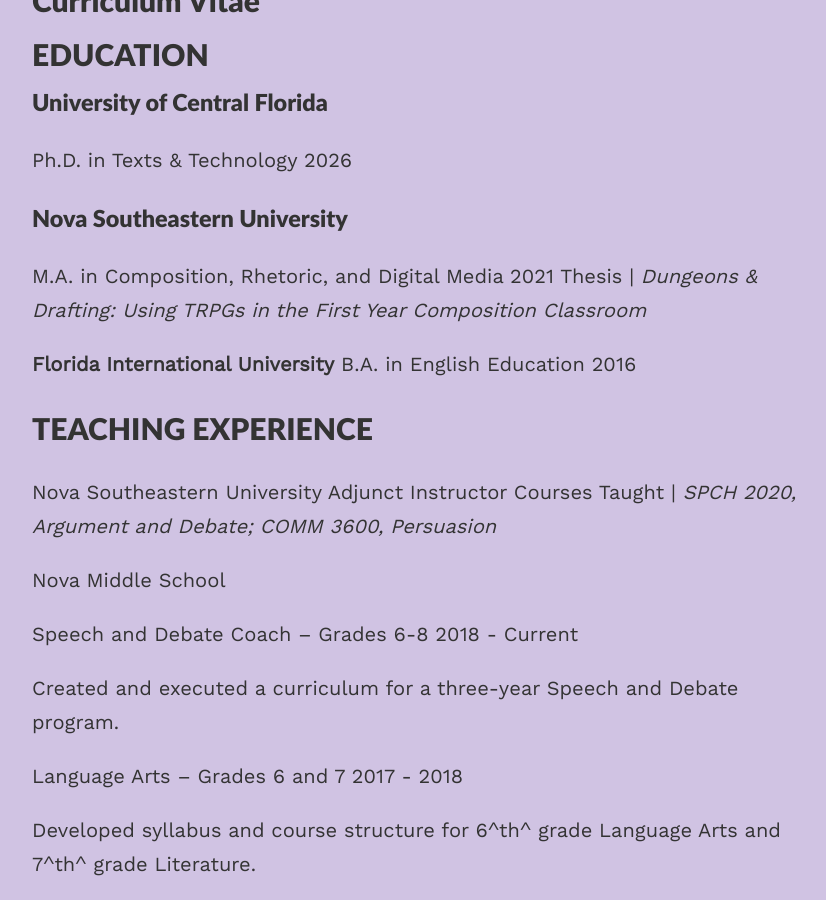
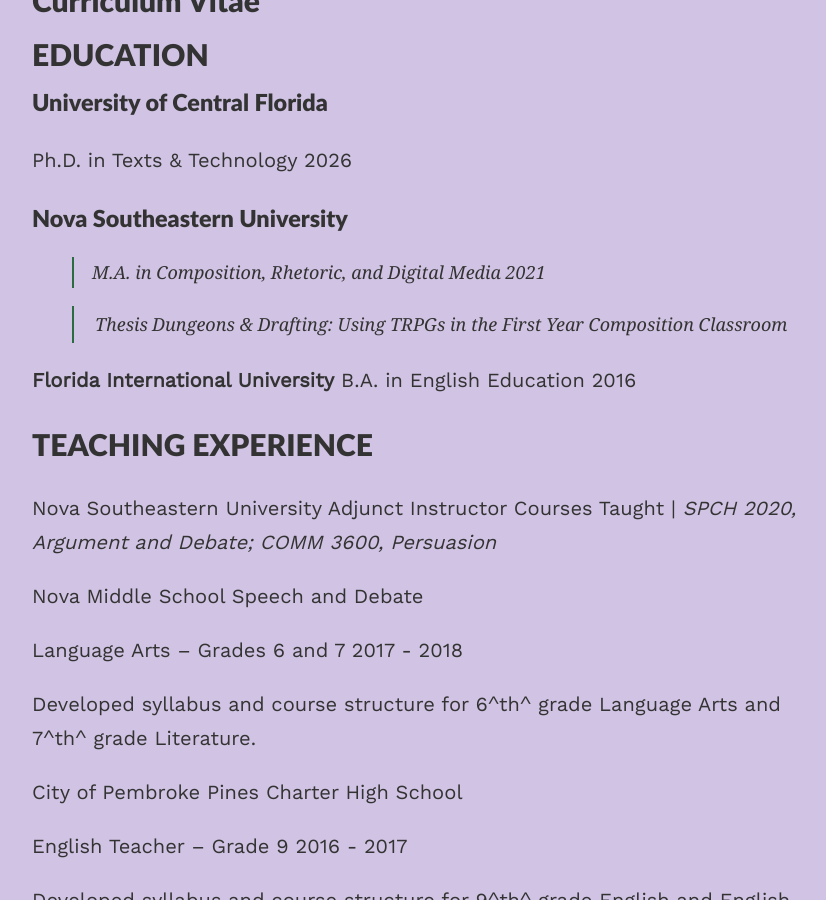
Before and after one commit to anyssajgonzalez/AnyssaPortfolio, a Jekyll site: the page built from _pages/cv.md, in a window 1280 px wide and 900 px high, scrolled down 199 px. Shown: the whole window, without its empty margins (208-1034 px from the left). Built offline with Jekyll 4.4.1, drawn with Linux system fonts in a browser that asks for light colours; nearby versions of some CDN libraries.

Commit message:
changes made to cv formatting, added block quotes

```diff
--- a/_pages/cv.md
+++ b/_pages/cv.md
@@ -12,8 +12,9 @@
 Ph.D. in Texts & Technology 2026
 
 ### Nova Southeastern University
-M.A. in Composition, Rhetoric, and Digital Media 2021
-Thesis | *Dungeons & Drafting: Using TRPGs in the First Year Composition Classroom*
+>M.A. in Composition, Rhetoric, and Digital Media 2021
+
+>Thesis | *Dungeons & Drafting: Using TRPGs in the First Year Composition Classroom*
 
 **Florida International University**
 B.A. in English Education 2016
@@ -25,11 +26,7 @@
 Courses Taught | *SPCH 2020, Argument and Debate; COMM 3600, Persuasion*
 
 Nova Middle School
-
-Speech and Debate Coach -- Grades 6-8 2018 - Current
-
-Created and executed a curriculum for a three-year Speech and Debate
-program.
+Speech and Debate
 
 Language Arts -- Grades 6 and 7 2017 - 2018
 
```
